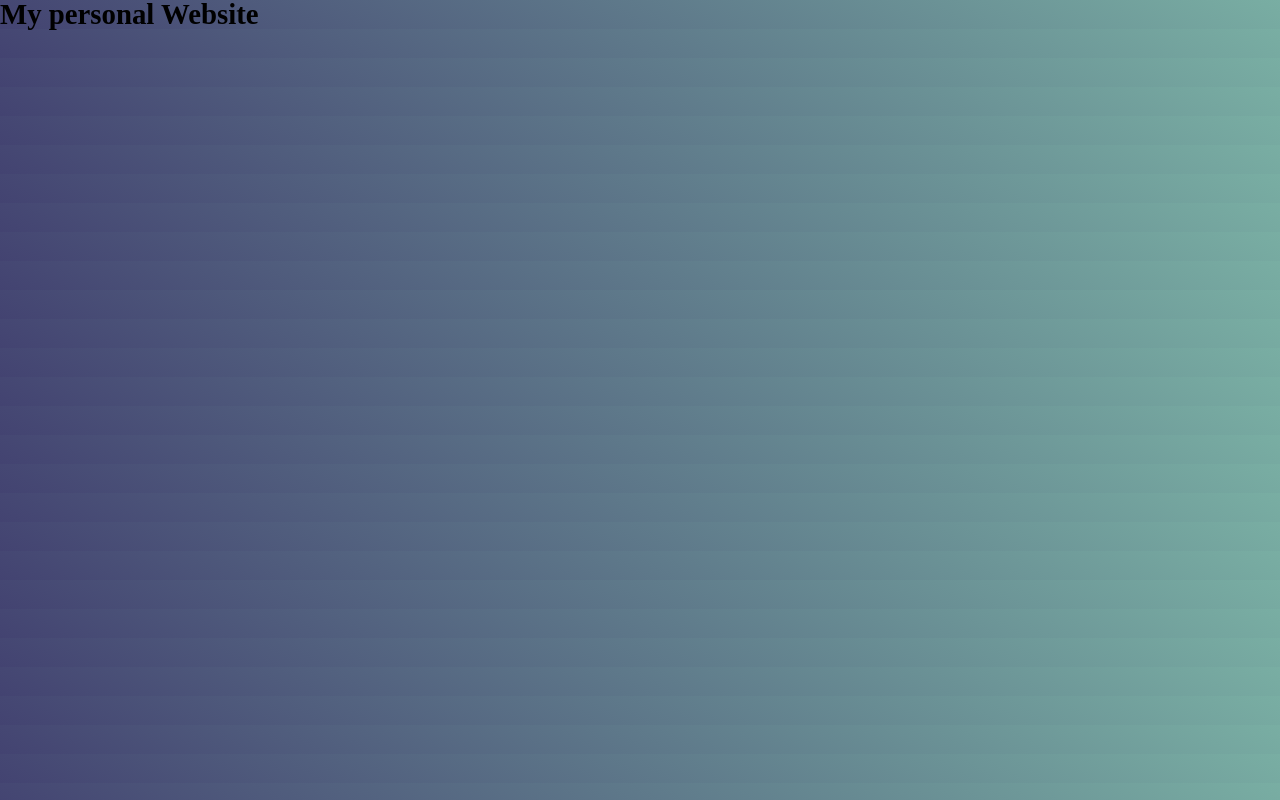
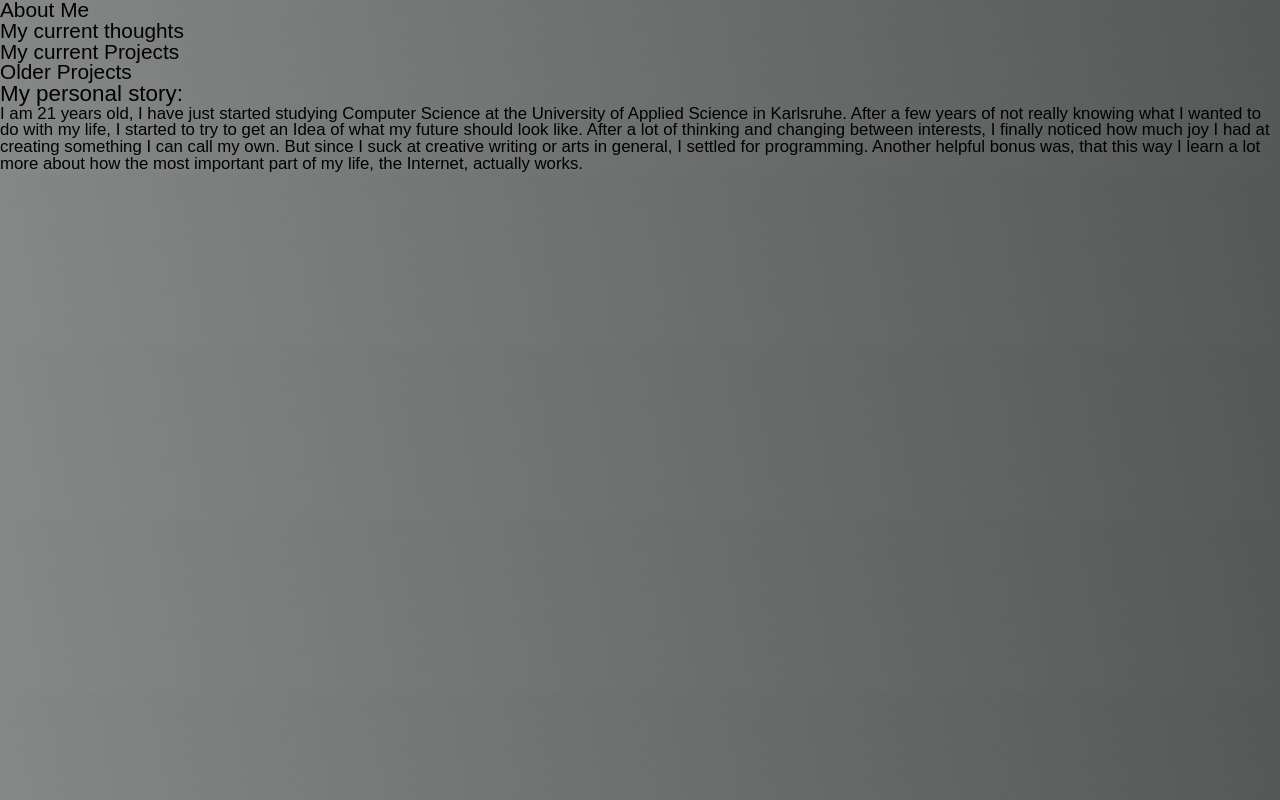
Before and after one commit to AsianRaikiri/MyWebsite, a plain HTML site: page index.html in a window 1280 px wide. Drawn offline with Linux system fonts and the light colour scheme.

Commit message:
updated index.html and style.css
Adding some content into the files, before actually working on it

```diff
--- a/index.html
+++ b/index.html
@@ -10,9 +10,41 @@
 
     <body>
         <head>
-            <h1>
-                My personal Website
-            </h1>
+            <nav>
+                <div class="AboutMePointer" >
+                       <h3>
+                           About Me
+                       </h3>
+                </div>
+                <div class="randomThoughts">
+                    <h3>
+                        My current thoughts
+                    </h3>
+                </div>
+                <div class="currentProjects">
+                    <h3>
+                        My current Projects
+                    </h3>
+                </div>
+                <div class="oldProjects">
+                    <h3>
+                        Older Projects
+                    </h3>
+                </div>
+            </nav>
         </head>
+        <div class="aboutMe" >
+            <h2>
+                My personal story:
+            </h2>
+            <p>
+                I am 21 years old, I have just started studying Computer Science at the University of Applied Science in Karlsruhe.
+                After a few years of not really knowing what I wanted to do with my life, I started to try to get an Idea of
+                what my future should look like. After a lot of thinking and changing between interests, I finally noticed how much
+                joy I had at creating something I can call my own. But since I suck at creative writing or arts in general, I settled
+                for programming. Another helpful bonus was, that this way I learn a lot more about how the most important part of my life,
+                the Internet, actually works.
+            </p>
+        </div>
     </body>
 </html>
--- a/styles/style.css
+++ b/styles/style.css
@@ -1,8 +1,8 @@
 *{
     box-sizing: border-box;
   }
-html{
-    background: linear-gradient(30deg,#434371, #79AEA3);
+  html{
+    background: linear-gradient(80deg,rgb(134, 136, 136),rgb(86, 88, 88) );
   }
   h1{
     font-weight: 750;
@@ -14,10 +14,18 @@ html{
     font-size: 1.4rem;
     font-family: sans-serif;
   }
+  h3{
+      font-weight: 200;
+      font-size: 1.3rem;
+      font-family: sans-serif;
+  }
   p{
     font-size: 1.05rem;
     font-family: sans-serif;
   }
-  .ueberschrift li{
-    font-size: 1.25rem;
+  .aboutMe{
+      size: 80%;
   }
+  nav{
+      border-color: aliceblue;
+  }
```
